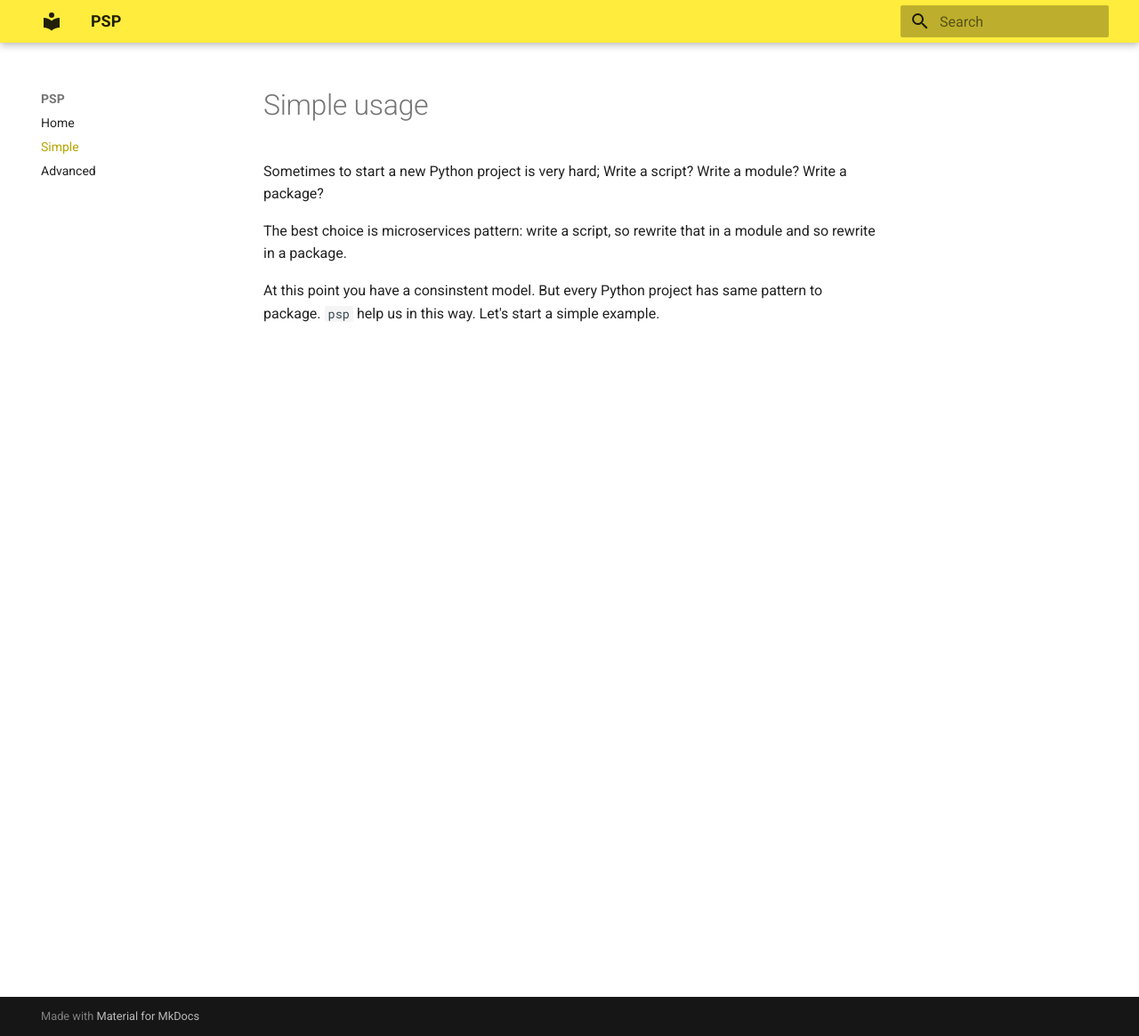
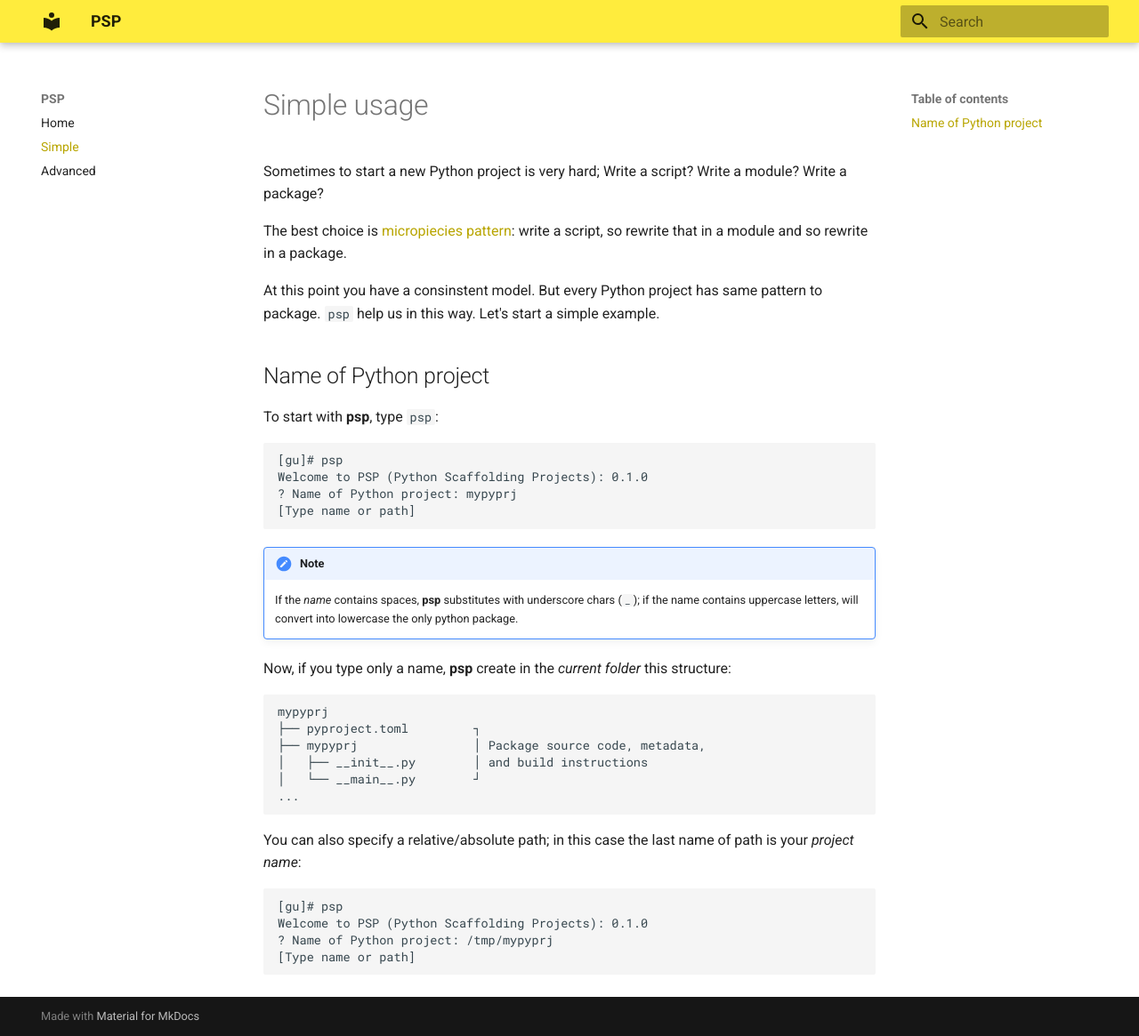
Before and after one commit to MatteoGuadrini/psp, an MkDocs documentation site: the page built from docs/simple.md, in a window 1280 px wide and 1165 px high. Shown: the whole window at 89% size. Built offline with MkDocs 1.6.1 and Material for MkDocs 9.7.7, drawn with Linux system fonts in a browser that asks for light colours.

Commit message:
docs: add to simple page 'name of python project'

````diff
--- a/docs/simple.md
+++ b/docs/simple.md
@@ -2,6 +2,40 @@
 
 Sometimes to start a new Python project is very hard; Write a script? Write a module? Write a package?
 
-The best choice is microservices pattern: write a script, so rewrite that in a module and so rewrite in a package.
+The best choice is [micropiecies pattern](https://py-pkgs.org/01-introduction.html#why-you-should-create-packages): write a script, so rewrite that in a module and so rewrite in a package.
 
 At this point you have a consinstent model. But every Python project has same pattern to package. `psp` help us in this way. Let's start a simple example.
+
+## Name of Python project
+
+To start with **psp**, type `psp`:
+
+```console
+[gu]# psp
+Welcome to PSP (Python Scaffolding Projects): 0.1.0
+? Name of Python project: mypyprj
+[Type name or path]
+```
+
+!!! note
+    If the _name_ contains spaces, **psp** substitutes with underscore chars (`_`); if the name contains uppercase letters, will convert into lowercase the only python package.
+
+Now, if you type only a name, **psp** create in the _current folder_ this structure:
+
+```
+mypyprj
+├── pyproject.toml         ┐
+├── mypyprj                │ Package source code, metadata,
+│   ├── __init__.py        │ and build instructions
+│   └── __main__.py        ┘
+...
+```
+
+You can also specify a relative/absolute path; in this case the last name of path is your _project name_:
+
+```console
+[gu]# psp
+Welcome to PSP (Python Scaffolding Projects): 0.1.0
+? Name of Python project: /tmp/mypyprj
+[Type name or path]
+```
--- a/mkdocs.yaml
+++ b/mkdocs.yaml
@@ -8,3 +8,5 @@ theme:
   palette:
     primary: yellow
     accent: blue
+markdown_extensions:
+  - admonition
````
